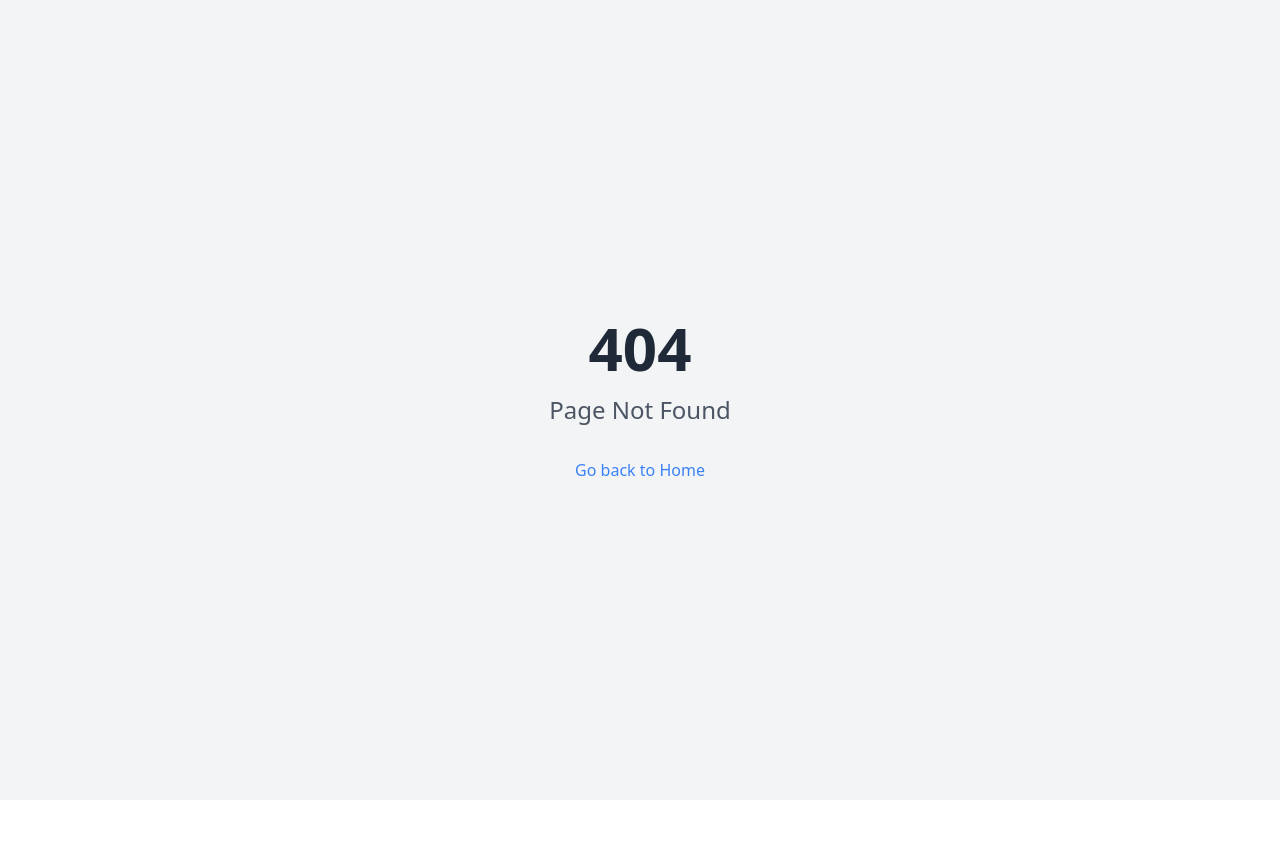
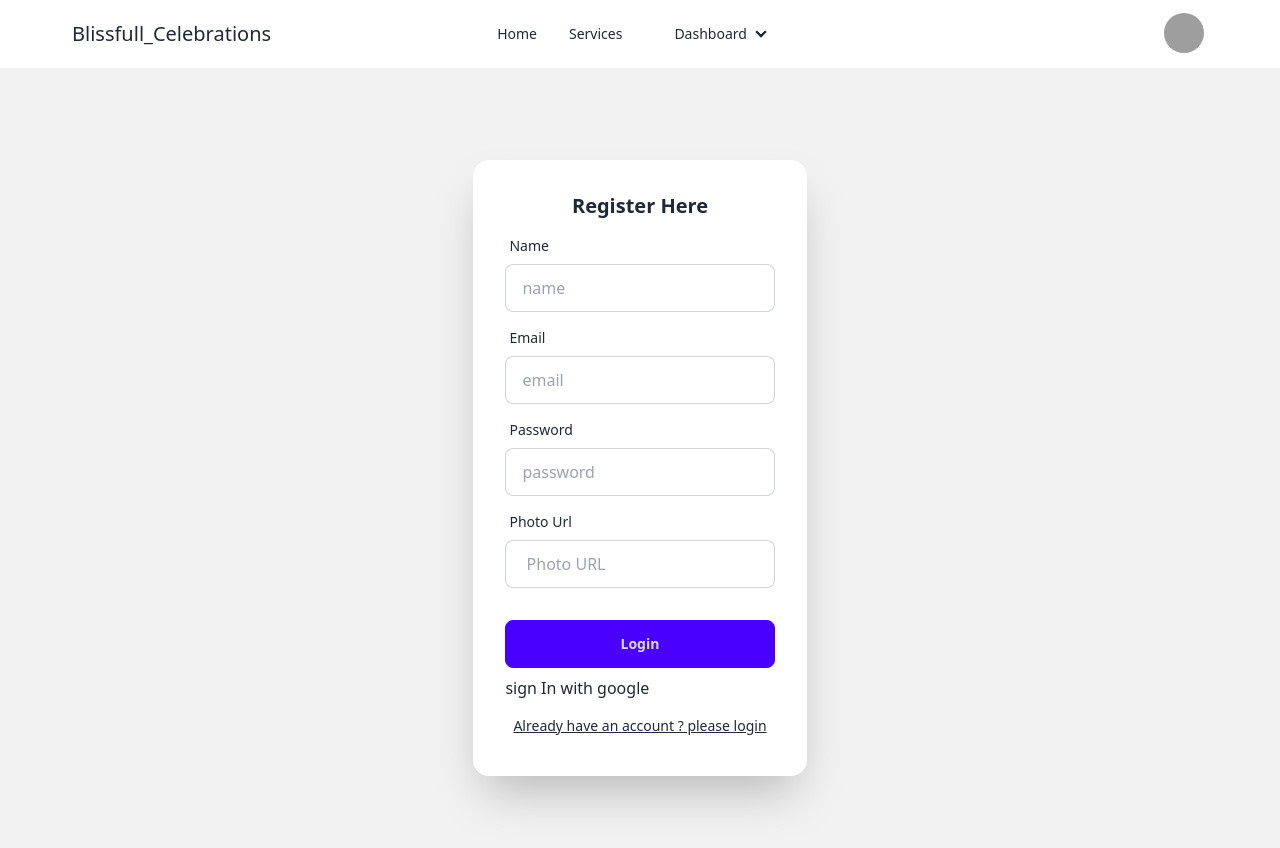
Before and after one commit to MarufCodeSculptor/blissfull-celebration, a React (Vite) app: page /register in a window 1280 px wide. Before the commit this address had no page. Shown: the top 848 px of the page. Before the commit the page ends 800 px from the top, so only its background shows below. Built offline with nearby package versions, Linux system fonts and the light colour scheme; grey boxes are pictures that could not be loaded.

Commit message:
added createuser and signinwithgoogle

```diff
--- a/package.json
+++ b/package.json
@@ -11,9 +11,11 @@
   },
   "dependencies": {
     "axios": "^1.7.2",
+    "firebase": "^10.12.2",
+    "prop-types": "^15.8.1",
     "react": "^18.2.0",
     "react-dom": "^18.2.0",
-    "react-router-dom": "^6.23.1",
+    "react-router-dom": "^6.24.0",
     "swiper": "^11.1.4"
   },
   "devDependencies": {
--- a/src/Components/Navbar/Navbar.jsx
+++ b/src/Components/Navbar/Navbar.jsx
@@ -10,7 +10,7 @@ const Navbar = () => {
         <NavLink to="/services"> Services </NavLink>
       </li>
 
-      <li>
+      <li className="mx-5">
         <details>
           <summary>Dashboard</summary>
           <ul className="p-2 md:w-64">
@@ -59,7 +59,9 @@ const Navbar = () => {
               {routesLinks}
             </ul>
           </div>
-          <Link to='/' className=" text-xl">Blissfull_Celebrations</Link>
+          <Link to="/" className=" text-xl">
+            Blissfull_Celebrations
+          </Link>
         </div>
 
         <div className="navbar-center hidden lg:flex">
@@ -80,12 +82,20 @@ const Navbar = () => {
                 />
               </div>
             </div>
+
             <ul
               tabIndex={0}
-              className="mt-3 z-[1] p-2 shadow menu menu-sm dropdown-content bg-base-100 rounded-box w-52"
+              className="mt-3 z-50 p-2 shadow menu menu-sm dropdown-content bg-base-100 rounded-box w-52"
             >
               <li>
                 <a>Logout</a>
+              </li>
+
+              <li>
+                <Link to="/login">Login</Link>
+              </li>
+              <li>
+                <Link to="/register">Register</Link>
               </li>
             </ul>
           </div>
--- /dev/null
+++ b/src/Pages/Authentication/Login.jsx
@@ -0,0 +1,11 @@
+
+
+const Login = () => {
+     return (
+          <div>
+               <h3> login page </h3>
+          </div>
+     );
+};
+
+export default Login;
--- /dev/null
+++ b/src/Pages/Authentication/Register.jsx
@@ -0,0 +1,119 @@
+import { useContext } from 'react';
+import { Link } from 'react-router-dom';
+import { AuthContext } from '../../Provider/CredProvider';
+const Register = () => {
+  const { signInWithGoogle, signInWithEmailPass } = useContext(AuthContext);
+
+  // handling register => =>
+  const handleRegister = async e => {
+    e.preventDefault();
+    const form = e.target;
+    const email = form.email.value;
+    const password = form.password.value;
+    const name = form.name.value;
+    const photourl = form.photo.value;
+
+    try {
+      const { user } = await signInWithEmailPass(email, password);
+      console.log(user);
+    } catch (err) {
+      console.log(err);
+    }
+  };
+
+  // handle google signIn  =>
+
+  const handleGoogleSignIn = async () => {
+    try {
+      const { user } = await signInWithGoogle();
+      console.log(user);
+    } catch (err) {
+      console.log(err);
+    }
+  };
+  return (
+    <div className="hero bg-base-200 min-h-screen">
+      <div className="hero-content flex-col lg:flex-col-reverse">
+        <div className="card bg-base-100 w-full max-w-sm shrink-0 shadow-2xl">
+          <form onSubmit={handleRegister} className="card-body ">
+            <h2 className="text-xl font-bold capitalize text-center">
+              {' '}
+              Register here{' '}
+            </h2>
+            <div className="form-control">
+              <label className="label">
+                <span className="label-text">Name</span>
+              </label>
+
+              <input
+                type="text"
+                name="name"
+                placeholder="name"
+                className="input input-bordered"
+                //  required
+              />
+            </div>
+            <div className="form-control">
+              <label className="label">
+                <span className="label-text">Email</span>
+              </label>
+
+              <input
+                type="email"
+                name="email"
+                placeholder="email"
+                className="input input-bordered"
+                //  required
+              />
+            </div>
+
+            <div className="form-control">
+              <label className="label">
+                <span className="label-text">Password</span>
+              </label>
+
+              <input
+                type="password"
+                name="password"
+                placeholder="password"
+                className="input input-bordered"
+                //  required
+              />
+            </div>
+
+            <div className="form-control">
+              <label className="label">
+                <span className="label-text"> Photo Url</span>
+              </label>
+
+              <input
+                type="text"
+                name="photo"
+                placeholder=" Photo URL "
+                className="input input-bordered"
+                //  required
+              />
+            </div>
+
+            <div className="form-control mt-6">
+              <button className="btn btn-primary">Login</button>
+            </div>
+
+            <div>
+              <button onClick={handleGoogleSignIn}>
+                {' '}
+                sign In with google{' '}
+              </button>
+            </div>
+
+            <Link to="/login" className="text-sm p-2 link ">
+              Already have an account ? please login
+            </Link>
+          </form>
+        </div>
+      </div>
+    </div>
+  );
+};
+
+export default Register;
--- /dev/null
+++ b/src/Provider/CredProvider.jsx
@@ -0,0 +1,34 @@
+import PropTypes from 'prop-types';
+import { createContext } from 'react';
+import auth from '../firebase/firebase.config';
+import { GoogleAuthProvider, signInWithPopup,createUserWithEmailAndPassword } from 'firebase/auth';
+
+ export const AuthContext = createContext(null);
+const googleProvider = new GoogleAuthProvider();
+
+const CredProvider = ({ children }) => {
+  // popup sign in with google =>==>=>=>=>
+  const signInWithGoogle =  () => {
+    return signInWithPopup(auth, googleProvider);
+  };
+// signIn with email and passwoed =>
+  const signInWithEmailPass= (email,pass)=>{
+    return  createUserWithEmailAndPassword(auth,email,pass);
+  }
+  //  the funcitons ad state value  inside a objects  => => will go throught providers value =>
+  const authValue = {
+    signInWithGoogle,
+    signInWithEmailPass
+
+  };
+
+  return (
+    <AuthContext.Provider value={authValue}> {children} </AuthContext.Provider>
+  );
+};
+
+// proptyping => => => =>
+CredProvider.propTypes = {
+  children: PropTypes.node.isRequired,
+};
+export default CredProvider;
--- /dev/null
+++ b/src/firebase/firebase.config.js
@@ -0,0 +1,16 @@
+import { initializeApp} from 'firebase/app';
+import { getAuth} from 'firebase/auth';
+const firebaseConfig = {
+  apiKey: import.meta.env.VITE_API_KEY,
+  authDomain: import.meta.env.VITE_AUTH_DOMAIN,
+  projectId: import.meta.env.VITE_PROJECT_ID,
+  storageBucket: import.meta.env.VITE_STORAGE_BUCKET,
+  messagingSenderId: import.meta.env.VITE_MESSAGING_SENDER_ID,
+  appId: import.meta.env.VITE_APP_ID,
+};
+
+// Initialize Firebase
+const app = initializeApp(firebaseConfig);
+
+const auth = getAuth(app);
+export default auth;
--- a/src/main.jsx
+++ b/src/main.jsx
@@ -3,9 +3,12 @@ import ReactDOM from 'react-dom/client';
 import './index.css';
 import { RouterProvider } from 'react-router-dom';
 import router from './Router/router';
+import CredProvider from './Provider/CredProvider';
 
 ReactDOM.createRoot(document.getElementById('root')).render(
   <React.StrictMode>
-    <RouterProvider router={router}></RouterProvider>
+    <CredProvider>
+      <RouterProvider router={router}></RouterProvider>
+    </CredProvider>
   </React.StrictMode>
 );
```
Also changed, not shown: src/Router/router.jsx (+10 -0 lines), 2 other files (tests, documents, lock files or other folders).
